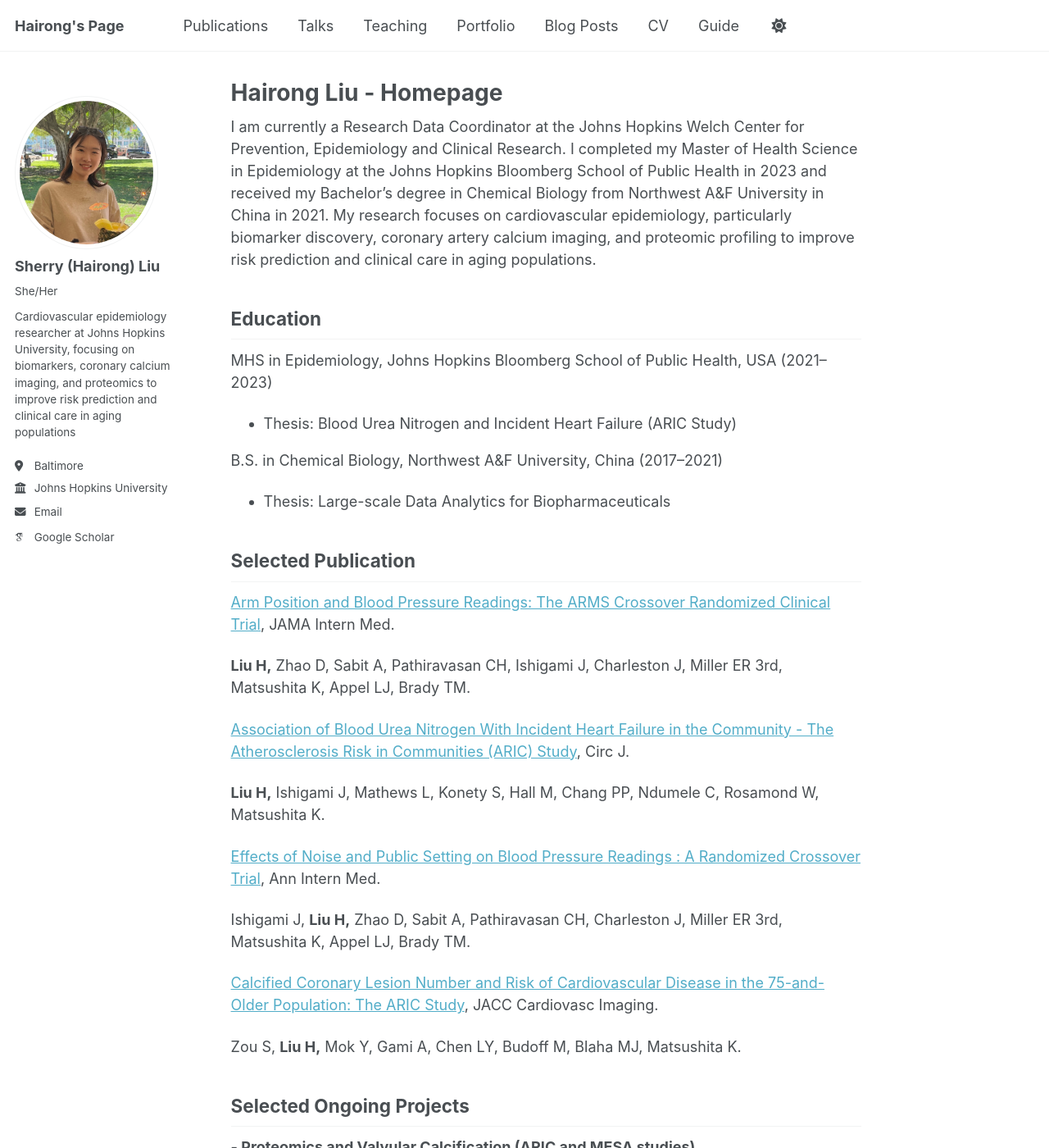
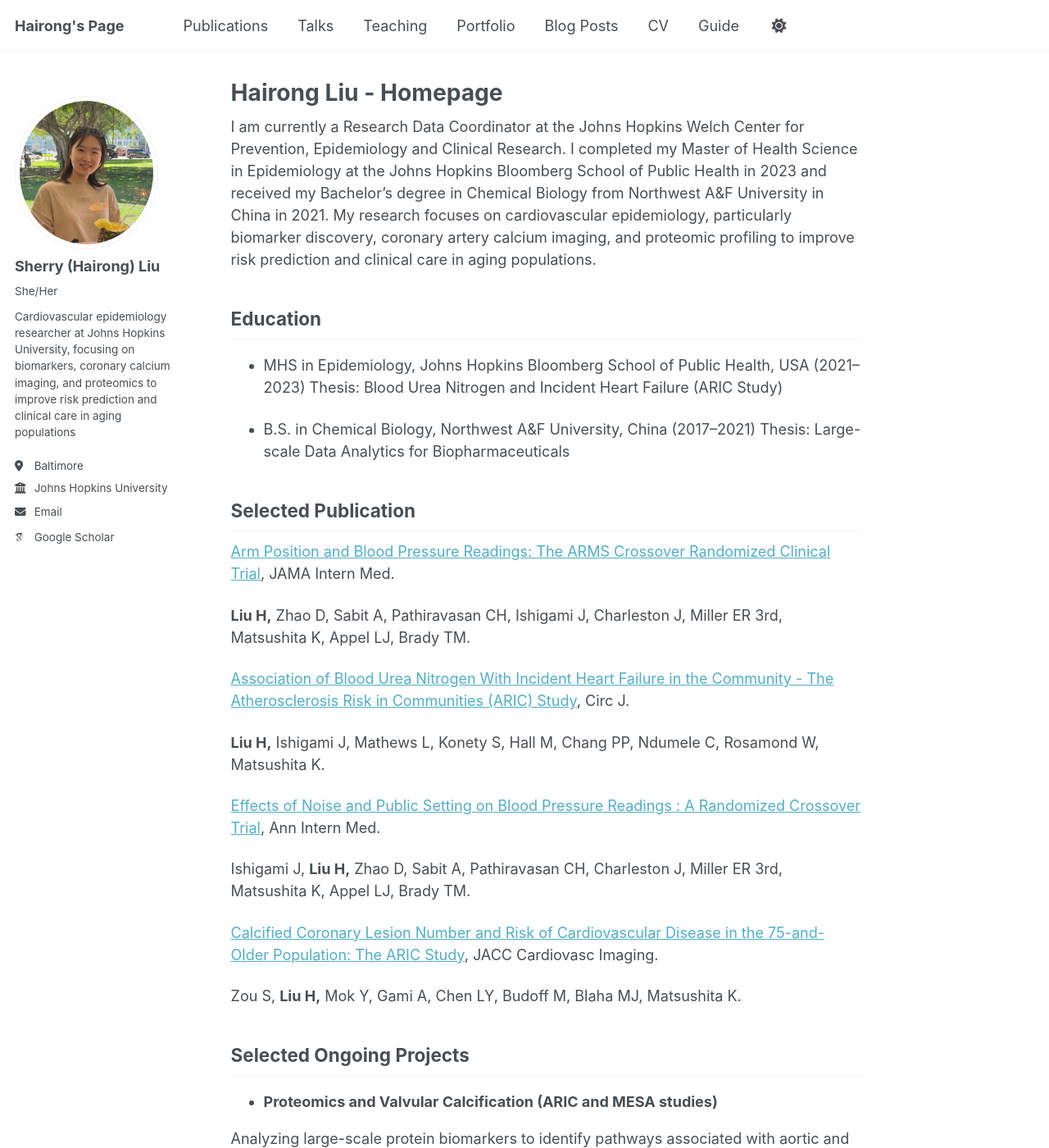
Before and after one commit to sherry090345/sherry090345.github.io, a Jekyll site: the page built from _pages/about.md, in a window 1280 px wide and 1400 px high. Shown: the whole window at 82% size. Built offline with Jekyll 4.4.1, drawn with Linux system fonts in a browser that asks for light colours; some web fonts are replaced; a script that is not in the unit is left out; some of the changed text lies outside the part shown.

Commit message:
about.md

```diff
--- a/_pages/about.md
+++ b/_pages/about.md
@@ -11,11 +11,11 @@ I am currently a Research Data Coordinator at the Johns Hopkins Welch Center for
 
 Education
 ------
-MHS in Epidemiology, Johns Hopkins Bloomberg School of Public Health, USA (2021–2023)
-- Thesis: Blood Urea Nitrogen and Incident Heart Failure (ARIC Study)
+- MHS in Epidemiology, Johns Hopkins Bloomberg School of Public Health, USA (2021–2023)
+Thesis: Blood Urea Nitrogen and Incident Heart Failure (ARIC Study)
 
-B.S. in Chemical Biology, Northwest A&F University, China (2017–2021)
-- Thesis: Large-scale Data Analytics for Biopharmaceuticals
+- B.S. in Chemical Biology, Northwest A&F University, China (2017–2021)
+Thesis: Large-scale Data Analytics for Biopharmaceuticals
 
 Selected Publication
 ------
@@ -37,18 +37,18 @@ Zou S, **Liu H,** Mok Y, Gami A, Chen LY, Budoff M, Blaha MJ, Matsushita K.
 
 Selected Ongoing Projects
 ------
-**- Proteomics and Valvular Calcification (ARIC and MESA studies)**
+- **Proteomics and Valvular Calcification (ARIC and MESA studies)**
 
 Analyzing large-scale protein biomarkers to identify pathways associated with aortic and mitral valve calcification.
 
-**- Machine Learning for Coronary Calcium Density**
+- **Machine Learning for Coronary Calcium Density**
 
 Developing prediction models that integrate volume and density metrics to improve risk stratification in older adults.
 
-**- School Food Environment Policy Evaluation in Nepal**
+- **School Food Environment Policy Evaluation in Nepal**
 
 Assessing trans-fat reduction following municipal healthy food procurement policies using mixed-effects models.
 
-**- Community-Based Hypertension Control in Bangladesh (CB-HEARTS)**
+- **Community-Based Hypertension Control in Bangladesh (CB-HEARTS)**
 
 Evaluating population-level blood pressure control and medication trajectories using longitudinal data.
```
